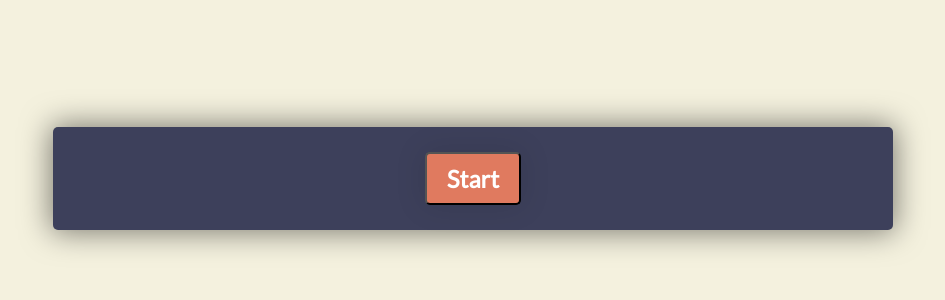
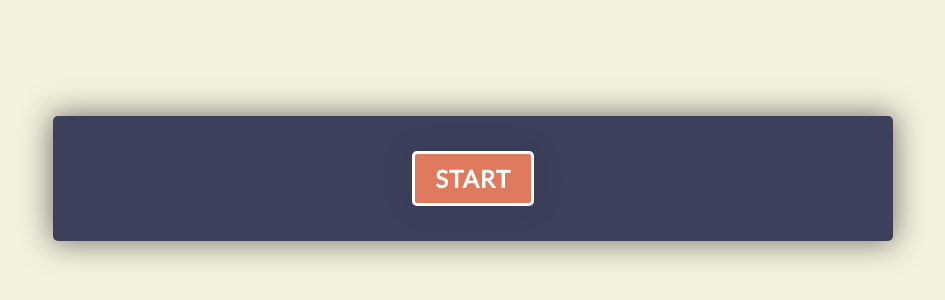
Before and after one commit to jazzmam/js-quiz, a plain HTML site: page index.html in a window 1280 px wide. Shown: the part 222-522 px from the top of the page, without its empty margins (167-1112 px from the left). Drawn offline with Linux system fonts and the light colour scheme.

Commit message:
adjusting css

```diff
--- a/style.scss
+++ b/style.scss
@@ -32,6 +32,8 @@ body {
 	background-color: #3D405B;
 	border-radius: 5px;
 	padding: 20px;
+	font-weight: 700;
+	font-size: 1em;
 	box-shadow: 0 0 30px 2px rgba(0,0,0,0.5);
 	color: #fff;
 }
@@ -45,12 +47,19 @@ body {
 
 .btn {
 	background-color: #81B29A;
-	color: #fff;
+	color: inherit;
 	border-radius: 5px;
-	padding: 5px 10px;
-	margin: 5px;
+	padding: 25px 35px;
+	margin: 15px 10px;
 	box-shadow: 0 0 30px 2px rgba(0,0,0,0.1);
-	font-family: 'Lato', Calibri, Arial, sans-serif;
+	font-family: inherit;
+	font-size: inherit;
+	font-weight: inherit;
+	border: 3px solid #fff;
+	text-transform: uppercase;
+	letter-spacing: 1px;
+	transition: all 0.3s;
+	cursor: pointer;
 
 	&:hover {
 		border-color: #fff;
```
Also changed, not shown: style.css, 1 other file.
